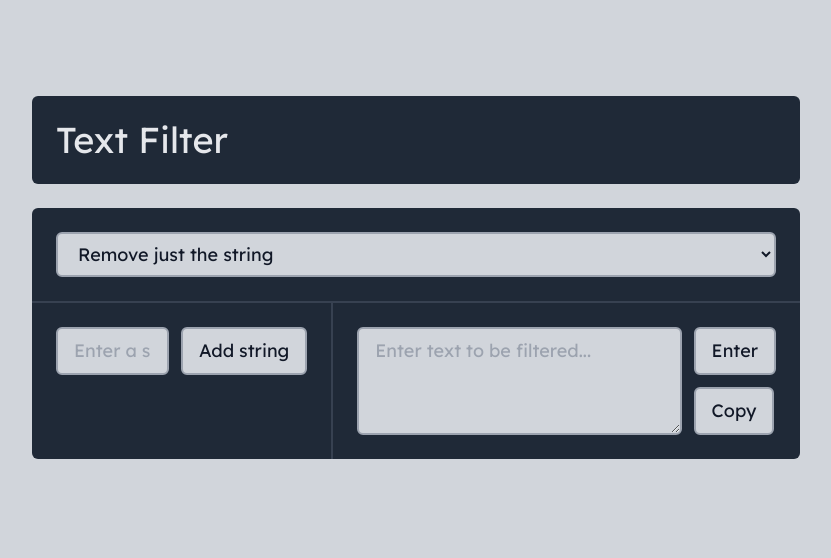
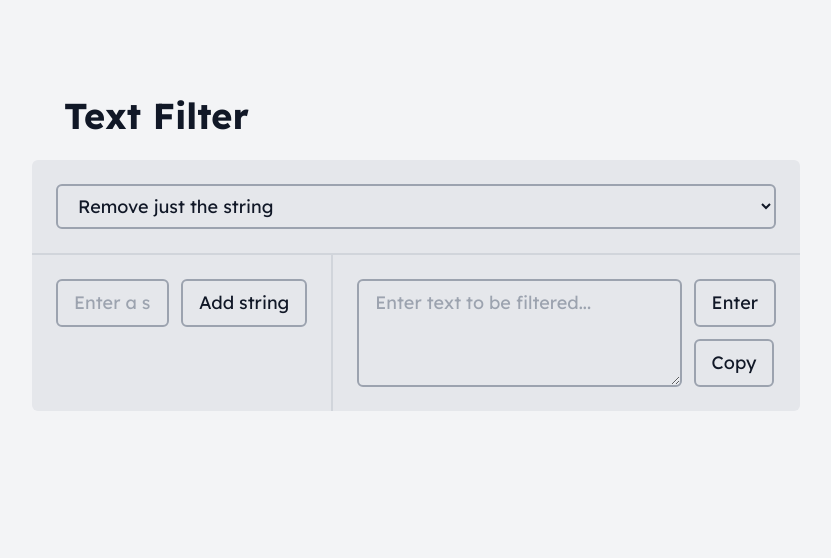
Before and after one commit to jakeo-dev/text-filter, a website: page index.html in a window 1280 px wide. Shown: the whole page, without its empty margins (224-1055 px from the left). Drawn offline with Linux system fonts and the light colour scheme; a web font is replaced by a local one.

Commit message:
Update design

```diff
--- a/index.html
+++ b/index.html
@@ -5,7 +5,9 @@
     <meta charset='utf-8'>
     <title>Text Filter</title>
     <link href='style.css' rel='stylesheet'>
-    <link href='https://fonts.googleapis.com/css2?family=Lexend+Deca&display=swap' rel='stylesheet'>
+    <link
+        href='https://fonts.googleapis.com/css2?family=Calistoga&family=Lexend+Deca:wght@100;200;300;400;500;600;700;800;900&display=swap'
+        rel='stylesheet'>
     <!-- <script src='https://cdnjs.cloudflare.com/ajax/libs/tota11y/0.1.6/tota11y.min.js' crossorigin='anonymous'
         referrerpolicy='no-referrer'></script> -->
     <script async src="https://cdn.splitbee.io/sb.js"></script>
@@ -17,13 +19,13 @@
     <meta name='viewport' content='width=device-width, initial-scale=1.0'>
 </head>
 
-<body class='bg-gray-300 block text-gray-900 p-4 lg:pt-24 lg:px-40 xl:px-64 font-LexendDeca'>
+<body class='bg-gray-100 block text-gray-900 p-4 lg:pt-24 lg:px-40 xl:px-64 font-LexendDeca'>
 
     <div class='w-full mb-4 md:mb-6'>
-        <h1 class='bg-gray-800 text-4xl text-gray-200 rounded-md p-6'>Text Filter</h1>
+        <h1 class='text-4xl font-bold text-gray-900 rounded-md px-8'>Text Filter</h1>
     </div>
 
-    <div class='w-full bg-gray-800 rounded-t-md p-6'>
+    <div class='w-full bg-gray-200 rounded-t-md p-6'>
         <select class='button w-full' id='selectFilter' onchange='changeFilter();'>
             <optgroup label='Select filter method'>
                 <option value='0'>Remove just the string</option>
@@ -33,11 +35,11 @@
         </select>
     </div>
 
-    <div class='border-b-2 border-gray-700'></div>
+    <div class='border-b-2 border-gray-300'></div>
 
-    <div class='md:flex bg-gray-800 rounded-b-md'>
+    <div class='md:flex bg-gray-200 rounded-b-md'>
 
-        <div class='p-6 border-b-2 border-gray-700 md:border-0'>
+        <div class='p-6 border-b-2 border-gray-300 md:border-0'>
 
             <div id='addDiv' class='flex w-full mb-3'>
                 <input id='inp' class='input' placeholder='Enter a string to filter...' type='text'>
@@ -50,15 +52,15 @@
             </div>
 
             <div id='listDiv' class='w-full'>
-                <ul id='list' class='text-gray-200 list-disc ml-6'>
+                <ul id='list' class='list-disc ml-6'>
                 </ul>
 
-                <h2 id='limit' class='text-gray-200 text-lg ml-2'></h2>
+                <h2 id='limit' class='text-lg ml-2'></h2>
             </div>
 
         </div>
 
-        <div class='border-l-2 border-gray-700'></div>
+        <div class='border-l-2 border-gray-300'></div>
 
         <div class='p-6'>
 
--- a/input.css
+++ b/input.css
@@ -4,10 +4,10 @@
 
 @layer components {
   .button {
-    @apply block bg-gray-300 text-lg border-gray-400 border-[2.5px] rounded-md hover:bg-gray-350 transition-all p-2 px-4;
+    @apply block bg-gray-200 text-lg border-gray-400 border-[2.5px] rounded-md hover:bg-gray-300 transition-all p-2 px-4;
   }
 
   .input {
-    @apply bg-gray-300 w-full text-lg border-gray-400 hover:bg-gray-350 focus:bg-gray-350 transition-all border-[2.5px] rounded-md outline-none p-2 px-4;
+    @apply bg-gray-200 w-full text-lg border-gray-400 hover:bg-gray-300 focus:bg-gray-300 transition-all border-[2.5px] rounded-md outline-none p-2 px-4;
   }
 }
--- a/script.js
+++ b/script.js
@@ -1,6 +1,3 @@
-/* console.log('v1.0.5');
-console.log('whats new: \n Design improvements'); */
-
 let badList = [];
 let final = '';
 let rgx = '';
```
Also changed, not shown: style.css.
